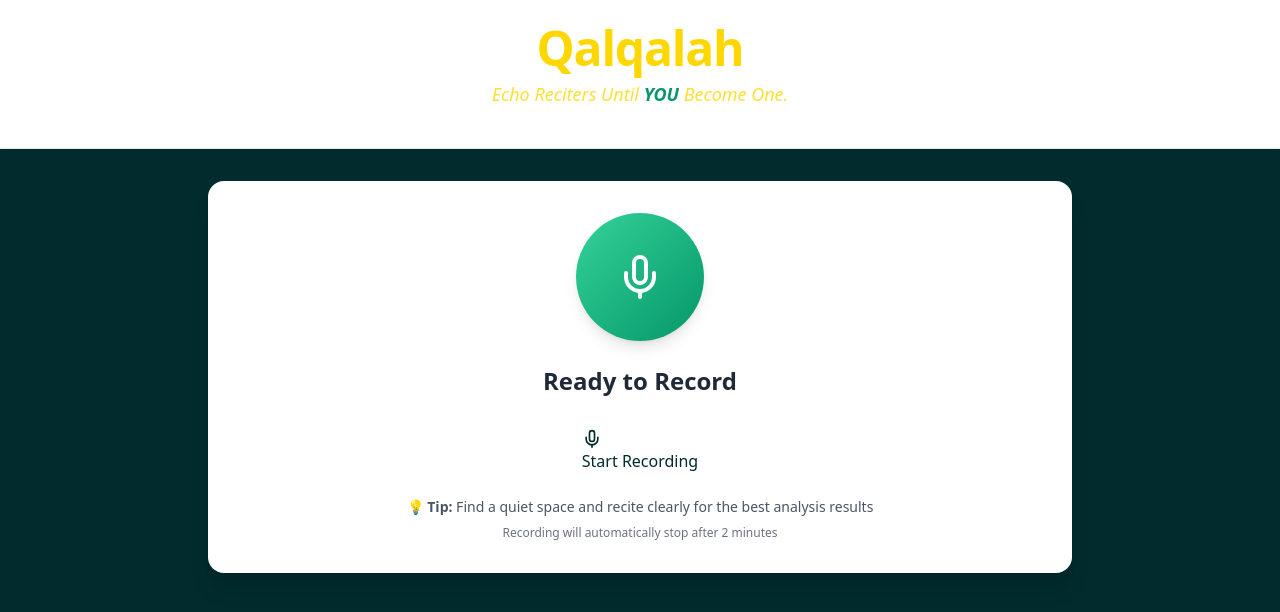
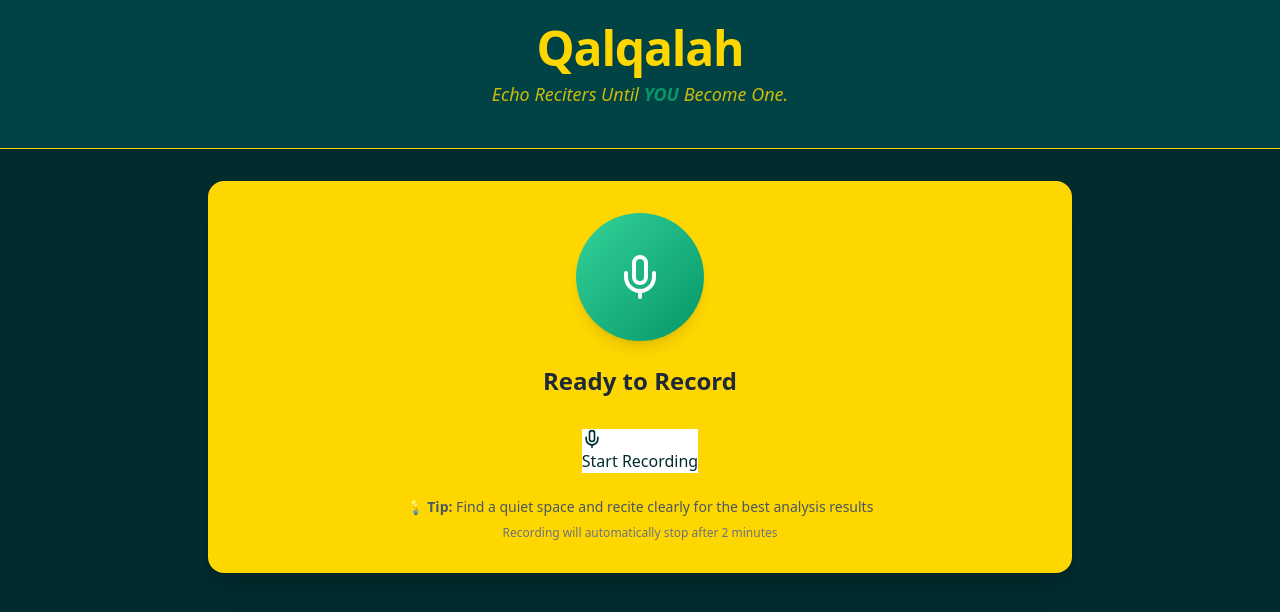
Before and after one commit to ZP3Balling/Qalqalah, a React (Vite) app: page / in a window 1280 px wide. Shown: the top 612 px of the page. Built offline with nearby package versions, Linux system fonts and the light colour scheme.

Commit message:
Color Scheme Part 3

```diff
--- a/src/App.tsx
+++ b/src/App.tsx
@@ -505,7 +505,7 @@ function App() {
   return (
     <div className="min-h-screen bg-[#012B2D] text-[#FFD700]">
       {/* Header */}
-      <div className="bg-white shadow-sm border-b border-gray-200">
+      <div className="bg-[#014345] shadow-sm border-b border-[#FFD700]">
         <div className="max-w-4xl mx-auto px-4 py-6">
           <div className="text-center">
             <div className="text-center">
@@ -525,7 +525,7 @@ function App() {
 
       <div className="max-w-4xl mx-auto px-4 py-8">
         {currentView === 'record' && (
-          <div className="bg-white rounded-2xl shadow-xl p-8">
+          <div className="bg-[#FFD700] rounded-2xl shadow-xl p-8">
             <div className="text-center mb-8">
               <div className="w-32 h-32 mx-auto mb-6 bg-gradient-to-br from-emerald-400 to-emerald-600 rounded-full flex items-center justify-center shadow-lg">
                 <Mic size={48} className="text-white" />
```
